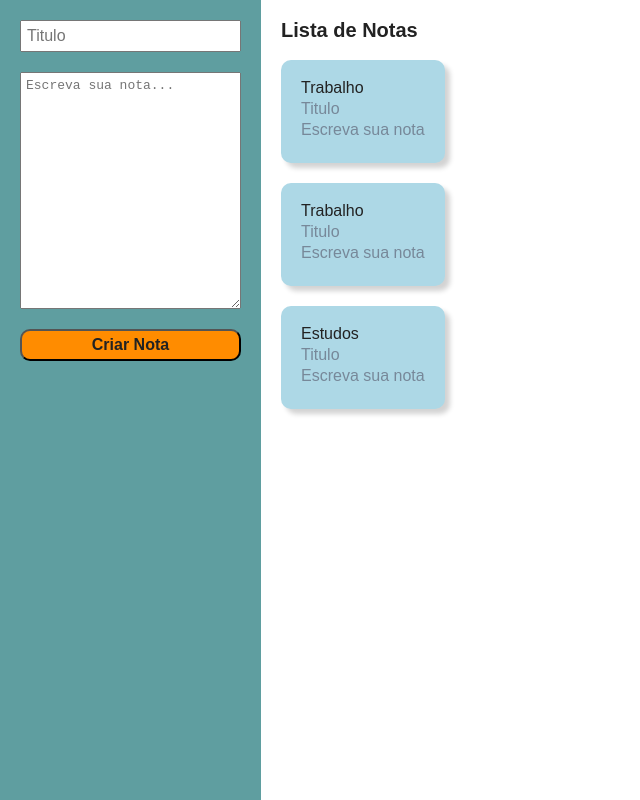
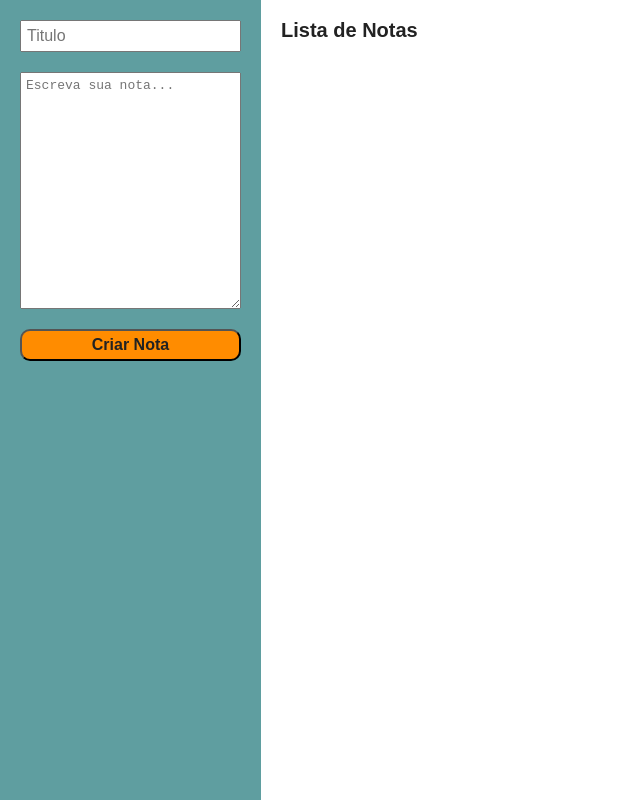
Before and after one commit to Cristiano7988/ceep, a React (Create React App) app: page / in a window 1280 px wide. Shown: the whole page, without its empty margins (0-640 px from the left). Built offline with nearby package versions, Linux system fonts and the light colour scheme.

Commit message:
Cria um card dinamicamente ao fazer o submit do formulário

```diff
--- a/src/App.js
+++ b/src/App.js
@@ -3,11 +3,26 @@ import FormularioCadastro from "./components/FormularioCadastro";
 import { Component } from "react";
 
 class App extends Component {
+  constructor() {
+    super();
+    this.notas = [];
+    this.state = {
+      notas: [],
+    };
+  }
+  criarNota(titulo, texto) {
+    const novaNota = { titulo, texto };
+    const novoArrayNotas = [...this.state.notas, novaNota];
+    const novoEstado = {
+      notas: novoArrayNotas,
+    };
+    this.setState(novoEstado);
+  }
   render() {
     return (
       <section className="main-section">
-        <FormularioCadastro />
-        <ListaDeNotas />
+        <FormularioCadastro criarNota={this.criarNota.bind(this)} />
+        <ListaDeNotas notas={this.state.notas} />
       </section>
     );
   }
--- a/src/components/CardNota/CardNota.jsx
+++ b/src/components/CardNota/CardNota.jsx
@@ -6,9 +6,9 @@ class CardNota extends Component {
     return (
       <section className="card-nota">
         <header>
-          <h3>Titulo</h3>
+          <h3>{this.props.titulo}</h3>
         </header>
-        <p>Escreva sua nota</p>
+        <p>{this.props.texto}</p>
       </section>
     );
   }
--- a/src/components/FormularioCadastro/FormularioCadastro.jsx
+++ b/src/components/FormularioCadastro/FormularioCadastro.jsx
@@ -2,29 +2,45 @@ import React, { Component } from "react";
 import "./estilo.css";
 
 class FormularioCadastro extends Component {
-  constructor() {
-    super();
+  constructor(props) {
+    super(props);
     this.titulo = "";
+    this.texto = "";
   }
 
-  criarTitulo(e) {
+  _criarTitulo(e) {
+    e.stopPropagation();
     this.titulo = e.target.value;
-    console.log(this.titulo);
+  }
+
+  _criarTexto(e) {
+    e.stopPropagation();
+    this.texto = e.target.value;
+  }
+
+  _criarNota(e) {
+    e.preventDefault();
+    e.stopPropagation();
+    this.props.criarNota(this.titulo, this.texto);
   }
 
   render() {
     return (
-      <form className="formulario-cadastro">
+      <form
+        className="formulario-cadastro"
+        onSubmit={this._criarNota.bind(this)}
+      >
         <input
           className="input-titulo"
           type="text"
           placeholder="Titulo"
-          onChange={this.criarTitulo.bind(this)}
+          onChange={this._criarTitulo.bind(this)}
         />
         <textarea
           rows={15}
           className="input-nota"
           placeholder="Escreva sua nota..."
+          onChange={this._criarTexto.bind(this)}
         />
         <button className="btn">Criar Nota</button>
       </form>
--- a/src/components/ListaDeNotas/ListaDeNotas.jsx
+++ b/src/components/ListaDeNotas/ListaDeNotas.jsx
@@ -8,16 +8,13 @@ class ListaDeNotas extends Component {
       <section className="lista-notas">
         <h1>Lista de Notas</h1>
         <ul className="unorder-list">
-          {Array.of("Trabalho", "Trabalho", "Estudos").map(
-            (categoria, index) => {
-              return (
-                <li key={index} className="list-item">
-                  <div>{categoria}</div>
-                  <CardNota />
-                </li>
-              );
-            }
-          )}
+          {this.props.notas.map((nota, index) => {
+            return (
+              <li key={index} className="list-item">
+                <CardNota titulo={nota.titulo} texto={nota.texto} />
+              </li>
+            );
+          })}
         </ul>
       </section>
     );
```
